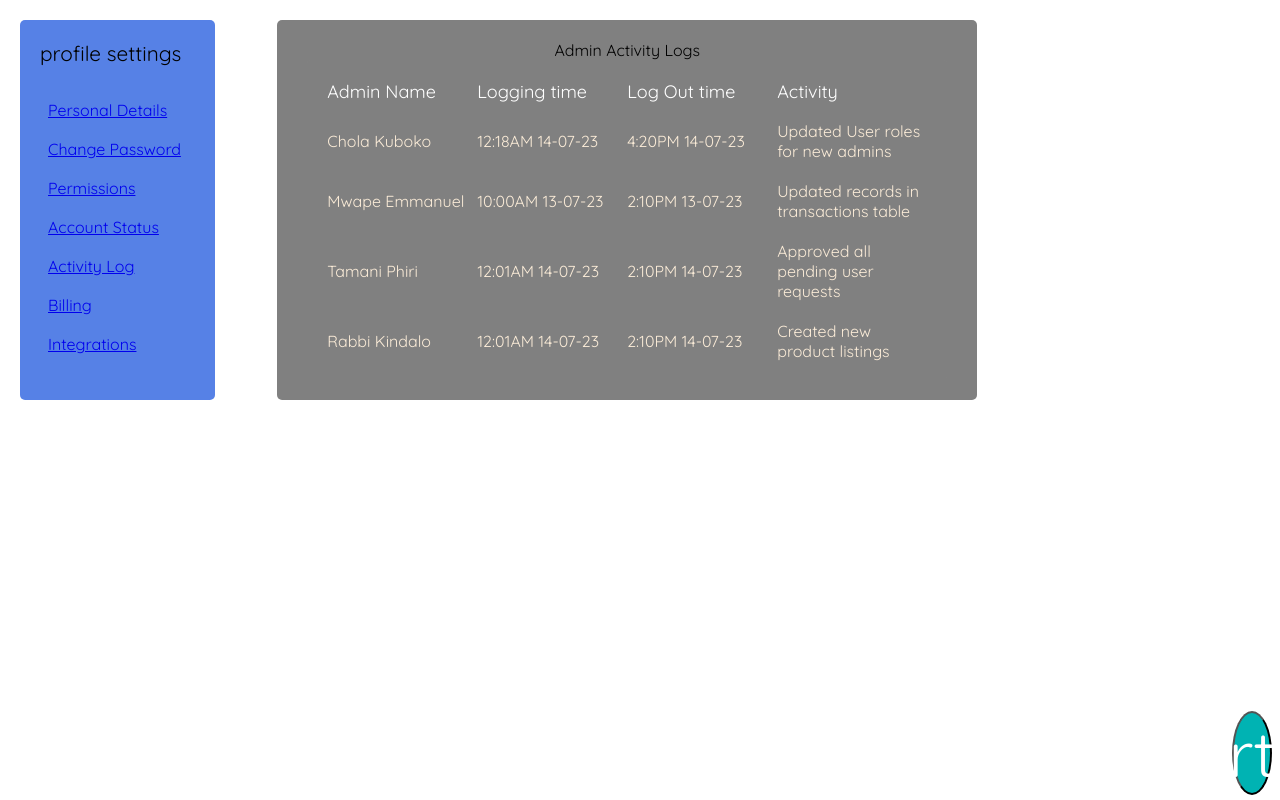
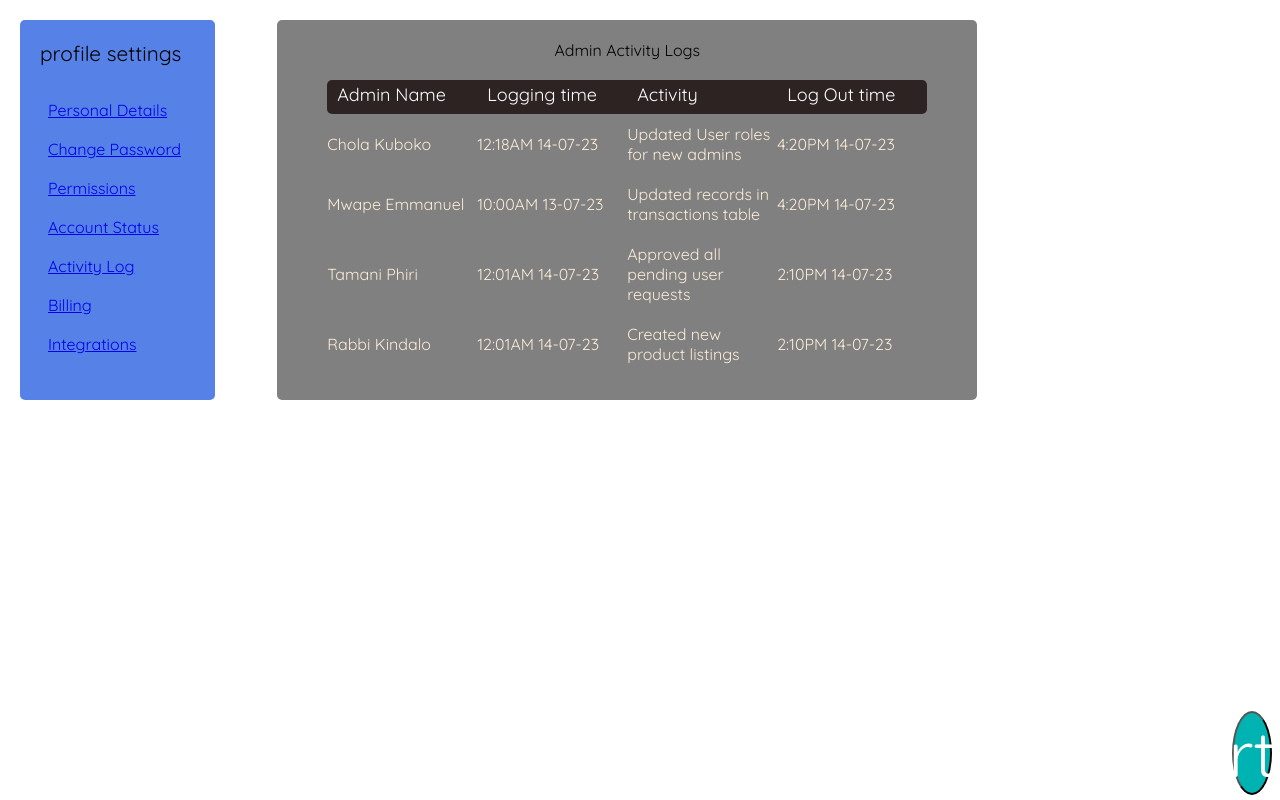
Before and after one commit to DC-21/React-Admin-Dashboard, a React (Vite) app: page /activity in a window 1280 px wide. Built offline with nearby package versions, Linux system fonts and the light colour scheme.

Commit message:
first commit

```diff
--- a/src/Slide/Logs.jsx
+++ b/src/Slide/Logs.jsx
@@ -6,56 +6,56 @@ const Logs = () => {
       <div className="row1">
         <p>Admin Name</p>
         <p>Logging time</p>
+        <p>Activity</p>
         <p>Log Out time</p>
-        <p>Activity</p>
       </div>
       <div className="row2">
         <p>Chola Kuboko</p>
         <p>12:18AM 14-07-23</p>
+        <p>Updated User roles for new admins</p>
         <p>4:20PM 14-07-23</p>
-        <p>Updated User roles for new admins</p>
       </div>
       <div className="row2">
         <p>Mwape Emmanuel</p>
         <p>10:00AM 13-07-23</p>
-        <p>2:10PM 13-07-23</p>
         <p>Updated records in transactions table</p>
+        <p>4:20PM 14-07-23</p>
       </div>
       <div className="row2">
         <p>Tamani Phiri</p>
         <p>12:01AM 14-07-23</p>
+        <p>Approved all pending user requests</p>
         <p>2:10PM 14-07-23</p>
-        <p>Approved all pending user requests</p>
       </div>
       <div className="row2">
         <p>Rabbi Kindalo</p>
         <p>12:01AM 14-07-23</p>
+        <p>Created new product listings</p>
         <p>2:10PM 14-07-23</p>
-        <p>Created new product listings</p>
       </div>
       <div className="row2">
         <p>Tamani Phiri</p>
         <p>12:01AM 14-07-23</p>
+        <p>Approved all pending user requests</p>
         <p>2:10PM 14-07-23</p>
-        <p>Approved all pending user requests</p>
       </div>
       <div className="row2">
         <p>Rabbi Kindalo</p>
         <p>12:01AM 14-07-23</p>
+        <p>Created new product listings</p>
         <p>2:10PM 14-07-23</p>
-        <p>Created new product listings</p>
       </div>
       <div className="row2">
         <p>Tamani Phiri</p>
         <p>12:01AM 14-07-23</p>
+        <p>Approved all pending user requests</p>
         <p>2:10PM 14-07-23</p>
-        <p>Approved all pending user requests</p>
       </div>
       <div className="row2">
         <p>Rabbi Kindalo</p>
         <p>12:01AM 14-07-23</p>
+        <p>Created new product listings</p>
         <p>2:10PM 14-07-23</p>
-        <p>Created new product listings</p>
       </div>
     </div>
   );
--- a/src/Slide/Slider.css
+++ b/src/Slide/Slider.css
@@ -5,5 +5,6 @@
   }
   .scrollable-screen {
     height: 300px;
+    width: 650px;
     overflow-y: scroll;
   }
--- a/src/Slide/log.css
+++ b/src/Slide/log.css
@@ -8,9 +8,14 @@
 }
 .row1{
     display: flex;
+    background-color: rgb(46, 35, 35);
+    border-radius: 5px;
     width: 600px;
     align-items: center;
     justify-content: center;
+    position: sticky;
+    top: 0;
+    z-index: 50;
 }
 .row1 p{
     font-size: large;
@@ -18,6 +23,8 @@
     padding-bottom: 8px;
     text-align: left;
     width: 200px;
+    padding-left: 10px;
+    padding-top: 3px;
 }
 .row2{
     display: flex;
```
